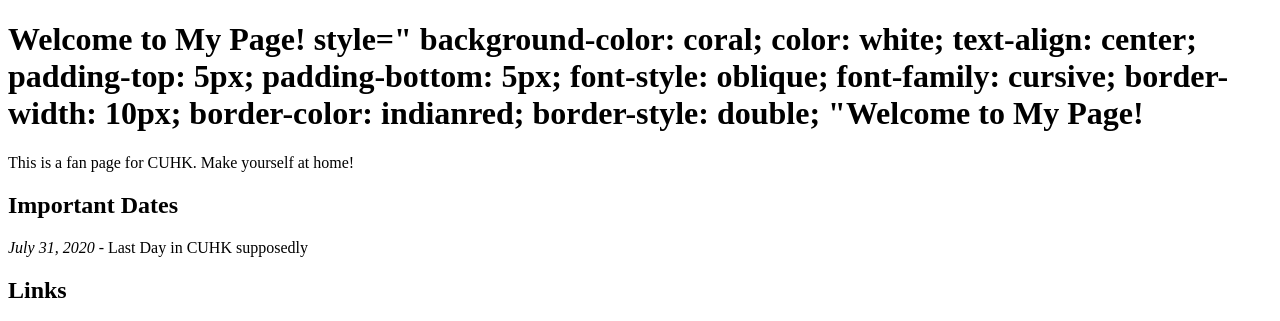
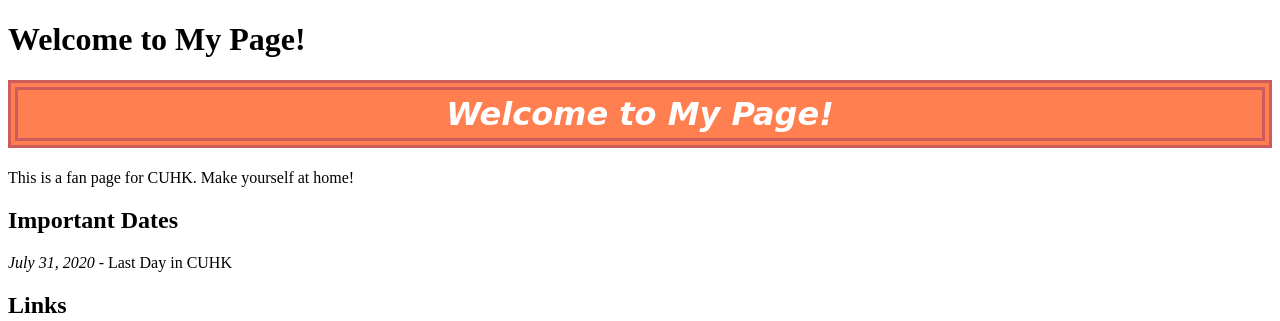
Before and after one commit to TingTing678/EPIN-1020, a plain HTML site: page HTML-1.html in a window 1280 px wide. Shown: the top 321 px of the page. Drawn offline with Linux system fonts and the light colour scheme.

Commit message:
Revert "css"
This reverts commit 778ad6992fcfcab5c5095314a42bdea9114fa426.

```diff
--- a/HTML-1.html
+++ b/HTML-1.html
@@ -8,7 +8,7 @@
 <body>
 
 <h1>Welcome to My Page!
-   style="
+  <h1 style="
       background-color: coral;
       color: white;
       text-align: center;
@@ -19,11 +19,11 @@
       border-width: 10px;
       border-color: indianred;
       border-style: double;
-  "Welcome to My Page!</h1>
+  ">Welcome to My Page!</h1></h1>
 <p>This is a fan page for CUHK. Make yourself at home!</p>
 
 <h2>Important Dates</h2>
-<p><i>July 31, 2020</i> - Last Day in CUHK supposedly</p>
+<p><i>July 31, 2020</i> - Last Day in CUHK</p>
 
 <h2>Links</h2>
 <p>Here is a link to CUHK: <a href="http://www.cuhk.edu.hk">CUHK website</a></p>
```
